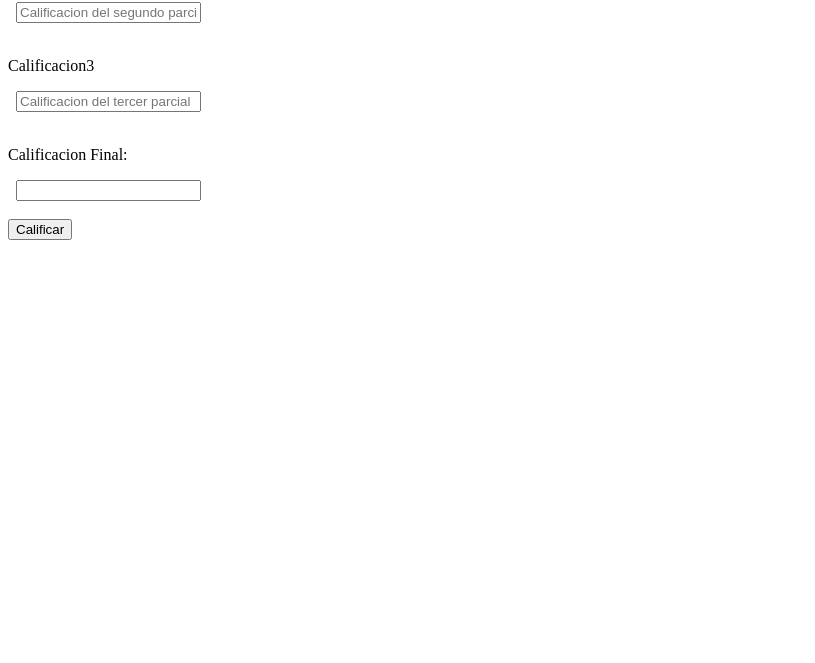
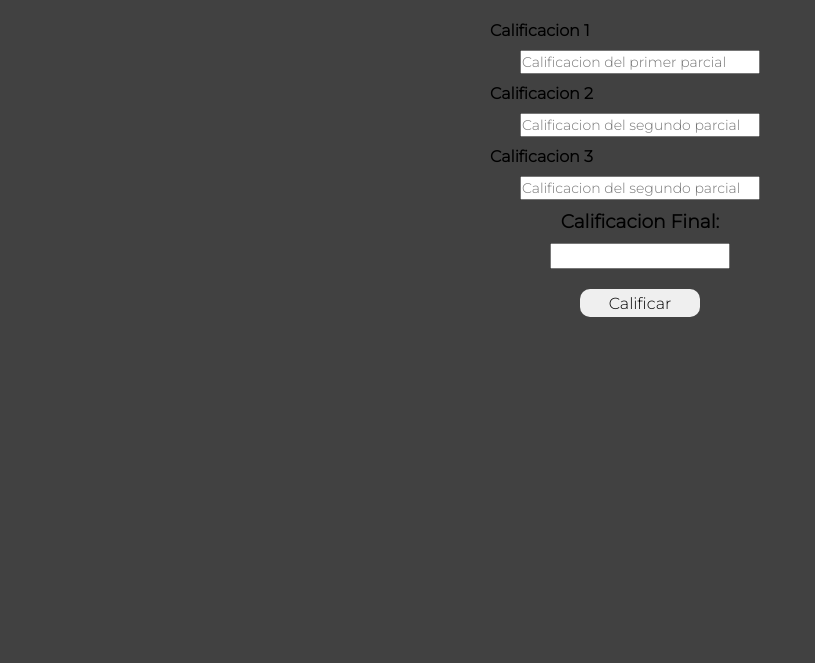
Before and after one commit to omaradriano/Temas_Selectos_Ej_9, a plain HTML site: page index.html in a window 1280 px wide. Shown: the part 137-800 px from the top of the page, without its empty margins (0-815 px from the left). Drawn offline with Linux system fonts and the light colour scheme.

Commit message:
add styles for the form

```diff
--- a/custom.css
+++ b/custom.css
@@ -0,0 +1,75 @@
+*{
+    margin: 0;
+    padding: 0;
+    box-sizing: border-box;
+    font-family: "Montserrat", sans-serif;
+}
+
+body {
+    width: 100%;
+    max-width: 100%;
+    background-color: rgb(65, 65, 65);
+
+    display: flex;
+    flex-direction: column;
+    align-items: center;
+    justify-content: center;
+}
+
+.mainContainer {
+    margin-top: 50px;
+    height: 450px;
+    width: 300px;
+    display: flex;
+    flex-direction: column;
+    align-items: center;
+    /* background-color: red; */
+}
+
+.mainContainer > h1 {
+    text-align: center;
+    margin-bottom: 20px;
+}
+
+.component {
+    display: flex;
+    flex-direction: column;
+    align-items: center;
+    width: 100%;
+    height: auto;
+}
+
+.component > label {
+    align-self: flex-start;
+    margin: 10px 0;
+    font-weight: 700;
+}
+
+.component > input {
+    align-self: center;
+    width: 80%;
+    height: 24px;
+    font-size: 14px;
+}
+
+h3 {
+    margin: 10px 0;
+}
+
+#Resultado {
+    align-self: center;
+    width: 60%;
+    height: 26px;
+    font-size: 14px;
+    text-align: center;
+}
+
+.btn {
+    display: block;
+    height: 28px;
+    font-size: 16px;
+    width: 120px;
+    border-radius: 10px;
+    border: none;
+    margin-top: 20px;
+}
--- a/index.html
+++ b/index.html
@@ -1,52 +1,38 @@
 <!DOCTYPE html>
-<html>
-    <head>
-        <title>Ejercicio n.9</title>
+<html lang="en">
 
-        <script type="text/javascript">
+<head>
+    <meta charset="UTF-8">
+    <meta name="viewport" content="width=device-width, initial-scale=1.0">
+    <!-- google fonts -->
+    <link rel="preconnect" href="https://fonts.googleapis.com">
+    <link rel="preconnect" href="https://fonts.gstatic.com" crossorigin>
+    <link href="https://fonts.googleapis.com/css2?family=Montserrat:wght@300&display=swap" rel="stylesheet">
+    <!-- custom css -->
+    <link rel="stylesheet" href="custom.css">
+    <title>Ejercicio 9</title>
+</head>
 
-            function suma(){
+<body>
+    <div class="mainContainer">
+        <h1>Promedio de calificaciones</h1>
+        <div class="component">
+            <label for="Calificacion1">Calificacion 1</label>
+            <input type="number" id="Calificacion1" placeholder="Calificacion del primer parcial">
+        </div>
+        <div class="component">
+            <label for="Calificacion1">Calificacion 2</label>
+            <input type="number" id="Calificacion2" placeholder="Calificacion del segundo parcial">
+        </div>
+        <div class="component">
+            <label for="Calificacion1">Calificacion 3</label>
+            <input type="number" id="Calificacion3" placeholder="Calificacion del segundo parcial">
+        </div>
+        <h3>Calificacion Final:</h3>
+        <input type="text" id="Resultado">
+        <input type="button" value="Calificar" class="btn" onclick="suma()">
+    </div>
+    <script src="index.js"></script>
+</body>
 
-            var Calificacion1 = Number(document.getElementById('Calificacion1').value);
-            var Calificacion2 = Number(document.getElementById('Calificacion2').value);
-            var Calificacion3 = Number(document.getElementById('Calificacion3').value);
-
-            var Resultado = (Calificacion1 + Calificacion2 + Calificacion3)/3
-
-            document.getElementById('Resultado').value = Resultado
-            }
-
-            function borrarDatos() {
-
-            document.getElementById('Calificacion1').value = '';
-            document.getElementById('Calificacion2').value = '';
-            document.getElementById('Calificacion3').value = '';
-            document.getElementById('Resultado').value = '';
-        }
-
-
-        </script>
-
-    </head>
-    <body>
-
-        <p>Calificacion1</p>&nbsp;
-        <input type="text" id="Calificacion1" placeholder="Calificacion del primer parcial">
-        <br>
-        <br>
-        <p>Calificacion2</p>&nbsp;
-        <input type="text" id="Calificacion2" placeholder="Calificacion del segundo parcial">
-        <br>
-        <br>
-        <p>Calificacion3</p>&nbsp;
-        <input type="text" id="Calificacion3" placeholder="Calificacion del tercer parcial">
-        <br>
-        <br>
-        <p>Calificacion Final:</p>&nbsp;
-        <input type="text" id="Resultado">
-        <br>
-        <br>
-        <input type="button" value="Calificar" onclick="suma()">&nbsp;&nbsp;&nbsp;&nbsp;
-
-    </body>
 </html>
--- a/index.js
+++ b/index.js
@@ -0,0 +1,18 @@
+function suma() {
+
+    var Calificacion1 = Number(document.getElementById('Calificacion1').value);
+    var Calificacion2 = Number(document.getElementById('Calificacion2').value);
+    var Calificacion3 = Number(document.getElementById('Calificacion3').value);
+
+    var Resultado = (Calificacion1 + Calificacion2 + Calificacion3) / 3
+
+    document.getElementById('Resultado').value = Resultado.toFixed(2)
+}
+
+function borrarDatos() {
+
+    document.getElementById('Calificacion1').value = '';
+    document.getElementById('Calificacion2').value = '';
+    document.getElementById('Calificacion3').value = '';
+    document.getElementById('Resultado').value = '';
+}
```
